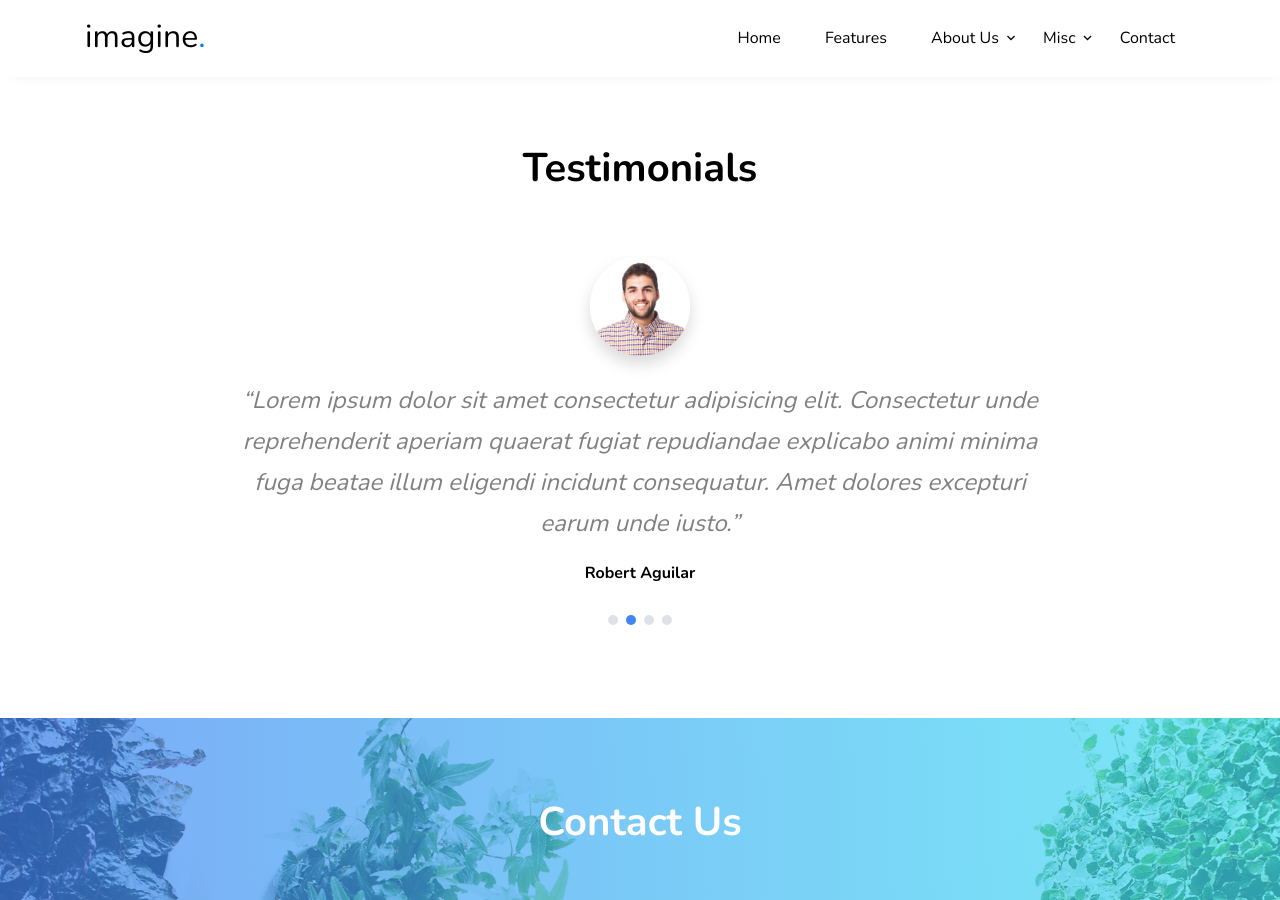
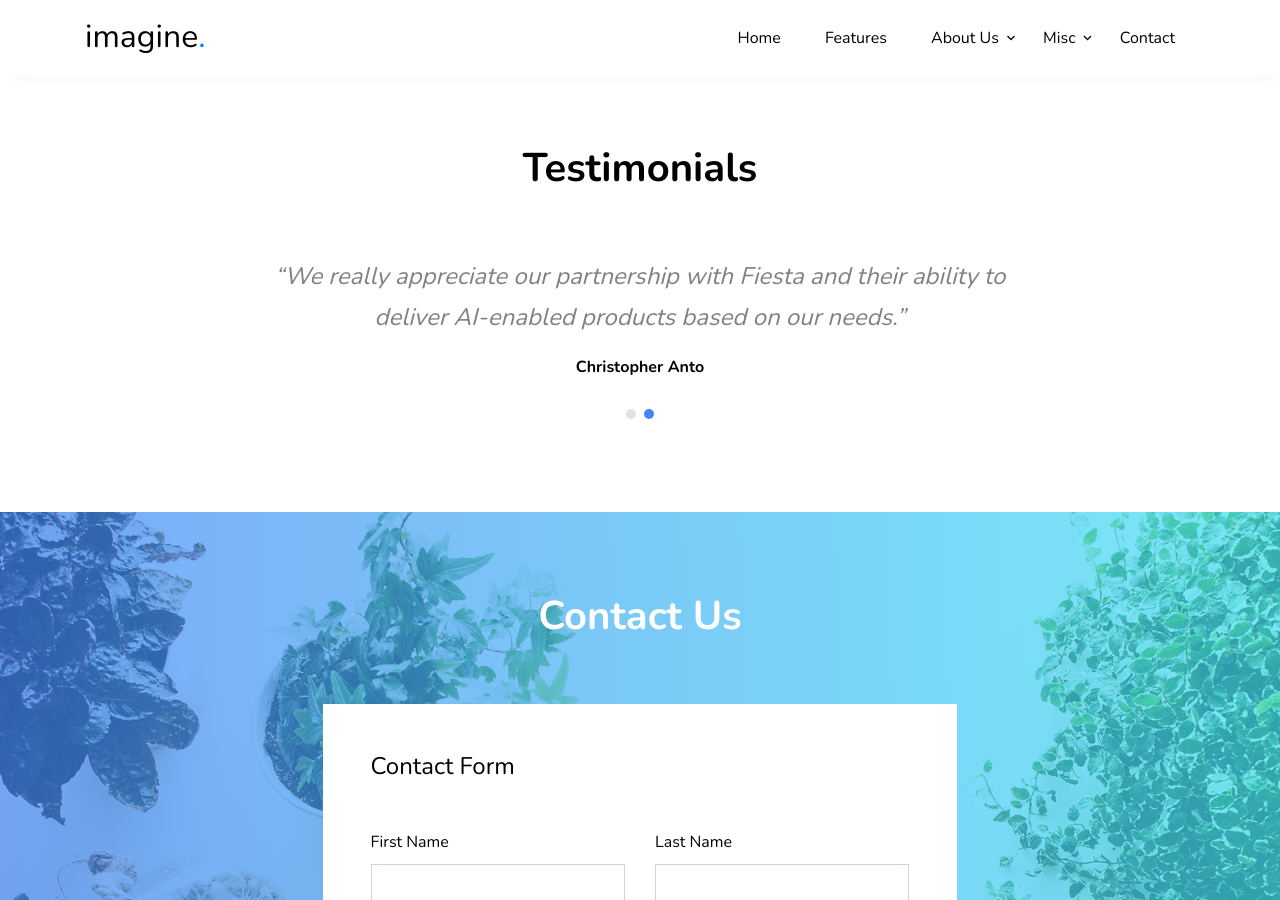
Before and after one commit to LekhaNamala/fiesta, a Jekyll site: the page built from index.html, in a window 1280 px wide and 900 px high, scrolled down 3173 px. Built offline with Jekyll 4.4.1, drawn with Linux system fonts in a browser that asks for light colours; some web fonts are replaced.

Commit message:
Added testimonials.

```diff
--- a/_includes/testimonials.html
+++ b/_includes/testimonials.html
@@ -9,35 +9,34 @@
     <div class="slide-one-item home-slider owl-carousel">
         <div>
           <div class="testimonial">
-            <figure class="mb-4 d-block align-items-center justify-content-center">
+            <!-- <figure class="mb-4 d-block align-items-center justify-content-center">
               <div><img src="/assets/images/person_3.jpg" alt="Image" class="w-100 img-fluid mb-3 shadow"></div>
-            </figure>
+            </figure> -->
             <blockquote class="mb-3">
-              <p>&ldquo;Lorem ipsum dolor sit amet consectetur adipisicing elit. Consectetur unde reprehenderit aperiam quaerat fugiat repudiandae explicabo animi minima fuga beatae illum eligendi incidunt consequatur. Amet dolores excepturi earum unde iusto.&rdquo;</p>
+              <p>&ldquo;Fiesta team has provided fuel to our start up idea. They made sure the highest quality product was developed on time. &rdquo;</p>
             </blockquote>
-            <p class="text-black"><strong>John Smith</strong></p>
-
+            <p class="text-black"><strong>Sahil Gulati</strong> <i>EliteNotes</i></p>
 
           </div>
         </div>
         <div>
           <div class="testimonial">
 
-            <figure class="mb-4 d-block align-items-center justify-content-center">
+            <!-- <figure class="mb-4 d-block align-items-center justify-content-center">
               <div><img src="/assets/images/person_2.jpg" alt="Image" class="w-100 img-fluid mb-3 shadow"></div>
-            </figure>
+            </figure> -->
 
             <blockquote class="mb-3">
-              <p>&ldquo;Lorem ipsum dolor sit amet consectetur adipisicing elit. Consectetur unde reprehenderit aperiam quaerat fugiat repudiandae explicabo animi minima fuga beatae illum eligendi incidunt consequatur. Amet dolores excepturi earum unde iusto.&rdquo;</p>
+              <p>&ldquo;We really appreciate our partnership with Fiesta and their ability to deliver AI-enabled products based on our needs.&rdquo;</p>
             </blockquote>
 
-            <p class="text-black"><strong>Robert Aguilar</strong></p>
+            <p class="text-black"><strong>Christopher Anto</strong></p>
 
 
           </div>
         </div>
 
-        <div>
+        <!-- <div>
           <div class="testimonial">
             <figure class="mb-4 d-block align-items-center justify-content-center">
               <div><img src="/assets/images/person_4.jpg" alt="Image" class="w-100 img-fluid mb-3 shadow"></div>
@@ -63,7 +62,7 @@
             <p class="text-black"><strong>Kyle McDonald</strong></p>
 
 
-          </div>
+          </div> -->
 
         </div>
 
```
